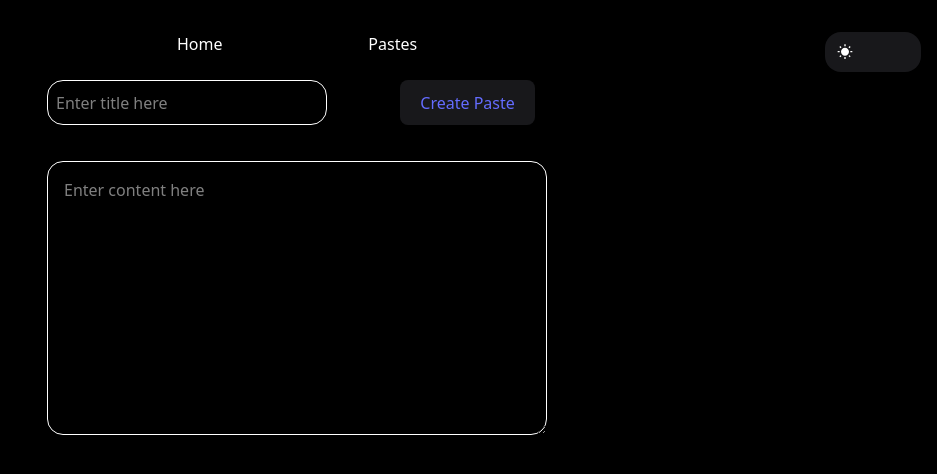
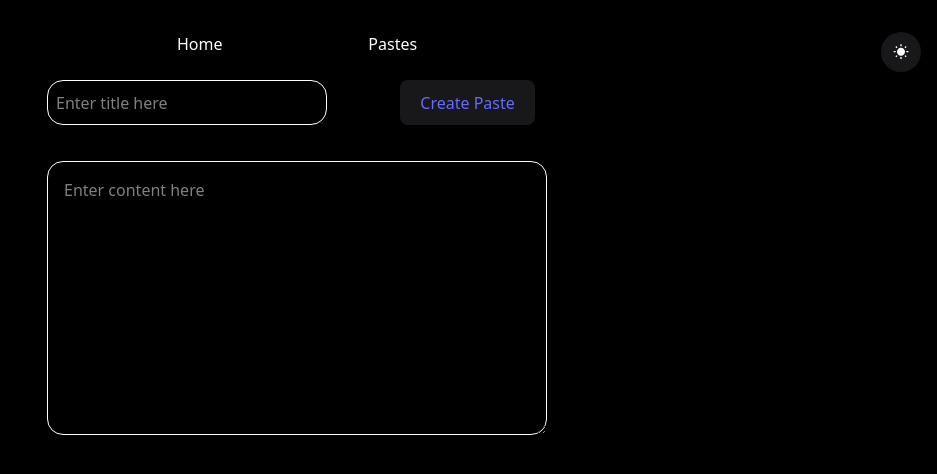
Before and after one commit to Divyanshukhatri-51/Notes-App, a React (Vite) app: page / in a window 1280 px wide. Shown: the top 474 px of the page, without its empty margins (343-1280 px from the left). Built offline with nearby package versions, Linux system fonts and the light colour scheme.

Commit message:
Update App.jsx

```diff
--- a/src/App.jsx
+++ b/src/App.jsx
@@ -56,7 +56,7 @@ function App() {
 
   return (
     <div className='static'>
-      <div className='flex w-24 mb-2 absolute right-4 p-3 rounded-2xl justify-between dark:bg-zinc-900 bg-gray-200'>
+      <div className='flex w-10 mb-2 absolute right-4 p-3 rounded-full justify-between dark:bg-zinc-900 bg-gray-200'>
         {
          theme == "dark" ?
           <MdWbSunny onClick={manageTheme}/>
```
